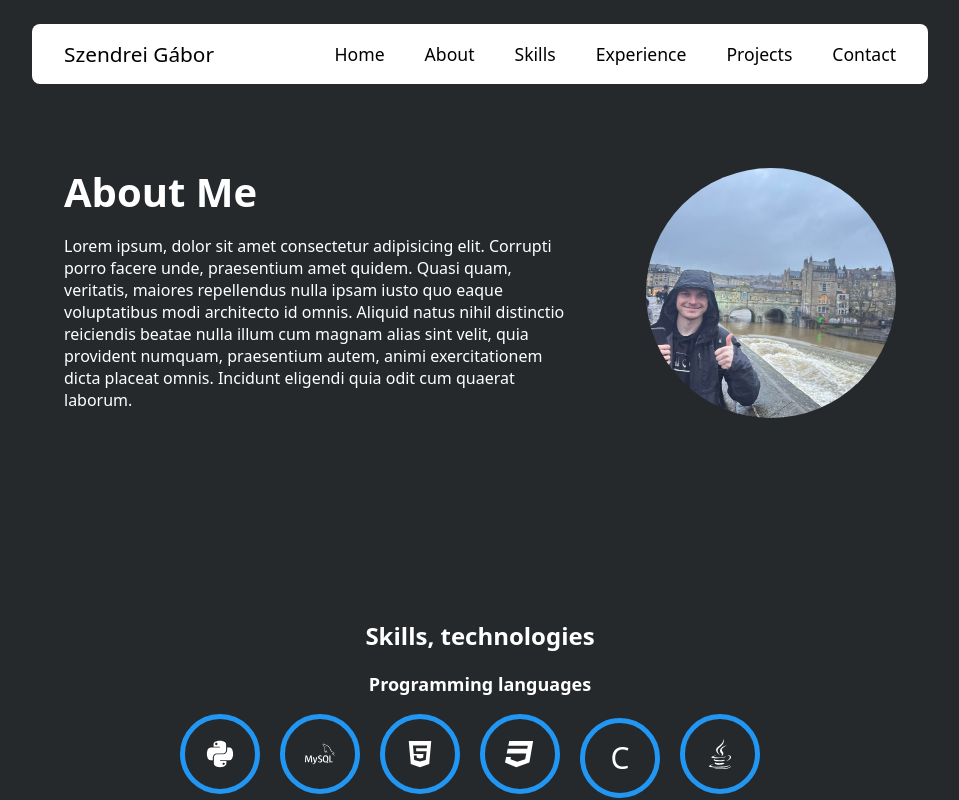
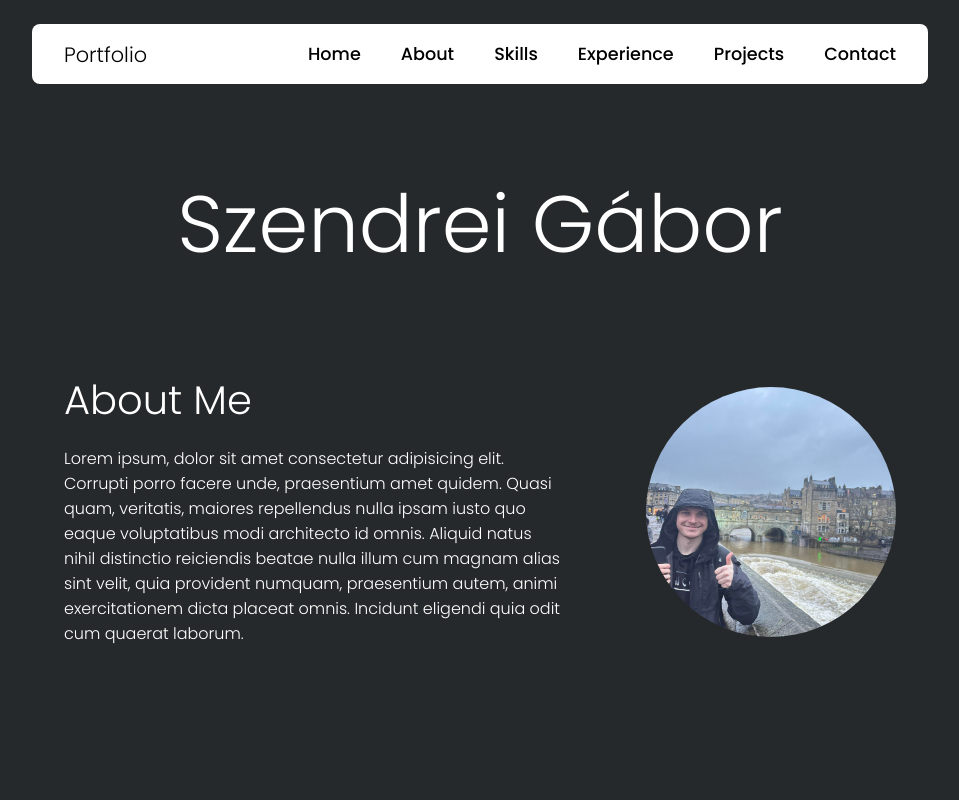
Before and after one commit to SzGabor1/portfolio, a React (Vite) app: page / in a window 1280 px wide. Shown: the top 800 px of the page, without its empty margins (160-1119 px from the left). Built offline with nearby package versions, Linux system fonts and the light colour scheme.

Commit message:
Add title to App component and update header text

```diff
--- a/src/App.tsx
+++ b/src/App.tsx
@@ -131,6 +131,9 @@ function App() {
   return (
     <>
       <Header scrollToSection={scrollToSection} />
+      <div className= 'title'>
+        <h1>Szendrei Gábor</h1>
+      </div>
       <div id="about">
       <About />
       <Profile />
--- a/src/components/about.tsx
+++ b/src/components/about.tsx
@@ -3,6 +3,7 @@ import '../styles/about.css';
 const About = () => {
   return (
     <div className="about">
+
         <h1>About Me</h1>
         <p>
             Lorem ipsum, dolor sit amet consectetur adipisicing elit. Corrupti porro facere unde, praesentium amet quidem. Quasi quam, veritatis, maiores repellendus nulla ipsam iusto quo eaque voluptatibus modi architecto id omnis.
--- a/src/components/header.tsx
+++ b/src/components/header.tsx
@@ -26,7 +26,7 @@ const Header: React.FC<HeaderProps> = ({ scrollToSection }) => {
     <div className="header home">
       <header>
         <div className="header-text">
-          <p>Szendrei Gábor</p>
+          <p>Portfolio</p>
         </div>
         <CgMenuLeft className="open" onClick={handleNavToggleClick}/>
         <nav>
--- a/src/components/skills.tsx
+++ b/src/components/skills.tsx
@@ -11,6 +11,7 @@ import { SiMicrosoftoffice } from "react-icons/si";
 import { FaReact } from "react-icons/fa";
 import { SiFastapi } from "react-icons/si";
 import { FaGit } from "react-icons/fa";
+import { TbBrandCoinbase } from "react-icons/tb";
 gsap.registerPlugin(ScrollTrigger);
 
 const Skills = () => {
@@ -19,7 +20,7 @@ const Skills = () => {
     SQL: <SiMysql />,
     HTML: <FaHtml5 />,
     CSS: <FaCss3 />,
-    C: 'C',
+    C: <TbBrandCoinbase />,
     Java: <FaJava />,
     Git: <FaGit />,
     React: <FaReact />,
--- a/src/styles/App.css
+++ b/src/styles/App.css
@@ -1,7 +1,9 @@
+@import url('https://fonts.googleapis.com/css2?family=Poppins:ital,wght@0,100;0,200;0,300;0,400;0,500;0,600;0,700;0,800;0,900;1,100;1,200;1,300;1,400;1,500;1,600;1,700;1,800;1,900&display=swap');
+
 * {
   box-sizing: border-box;
-  font-family: system-ui, -apple-system, BlinkMacSystemFont, 'Segoe UI', Roboto, Oxygen, Ubuntu, Cantarell, 'Open Sans', 'Helvetica Neue', sans-serif;
-
+  font-family: "Poppins", sans-serif;
+  font-weight: 300;
 }
 .logo {
   height: 6em;
@@ -38,3 +40,12 @@
 .read-the-docs {
   color: #888;
 }
+
+.title {
+  font-size: 2.5rem;
+  margin: 0;
+  margin-top: 80px;
+  text-align: center;
+  color: #ffff;
+  position: relative;
+}
```
